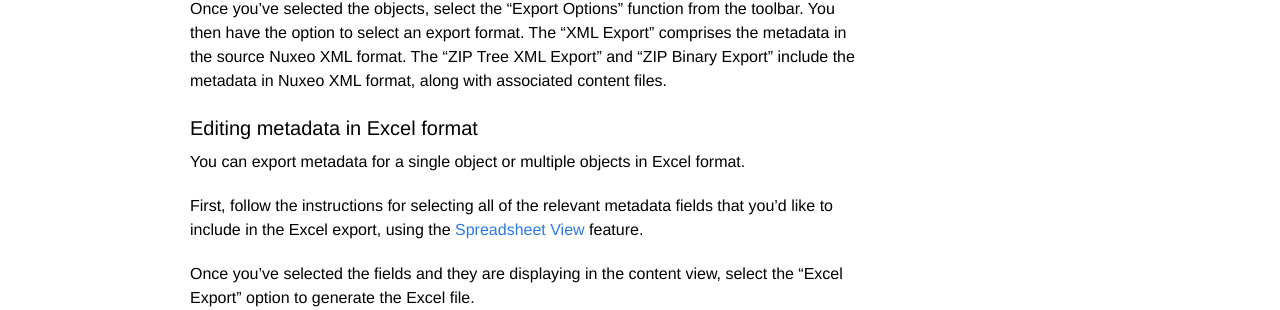
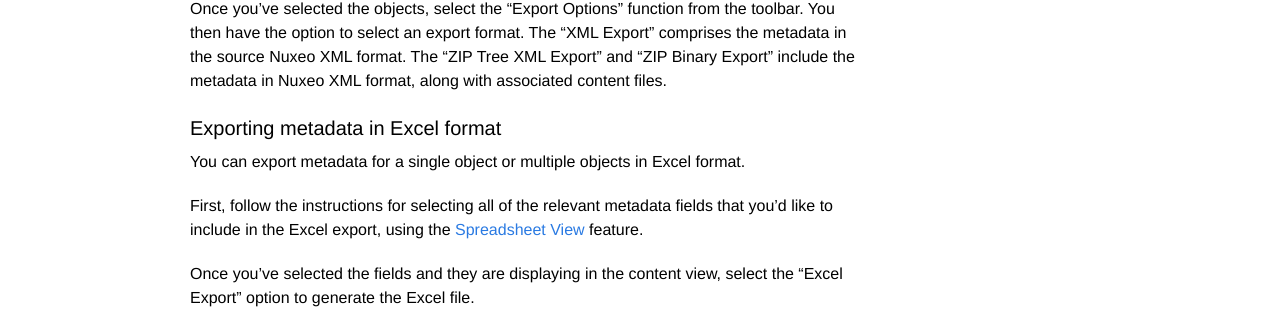
Before and after one commit to ucldc/ucldc-docs, a Jekyll site: the page built from docs/dams/exports.md, in a window 1280 px wide. Shown: the part 1542-1852 px from the top of the page. Built offline with Jekyll 4.4.1, drawn with Linux system fonts in a browser that asks for light colours; nearby versions of some CDN libraries.

Commit message:
Update exports.md

```diff
--- a/docs/dams/exports.md
+++ b/docs/dams/exports.md
@@ -36,7 +36,7 @@
 
 Once you've selected the objects, select the "Export Options" function from the toolbar.  You then have the option to select an export format.  The "XML Export" comprises the metadata in the source Nuxeo XML format.  The "ZIP Tree XML Export" and "ZIP Binary Export" include the metadata in Nuxeo XML format, along with associated content files.
 
-## Editing metadata in Excel format
+## Exporting metadata in Excel format
 
 You can export metadata for a single object or multiple objects in Excel format.
 
```
